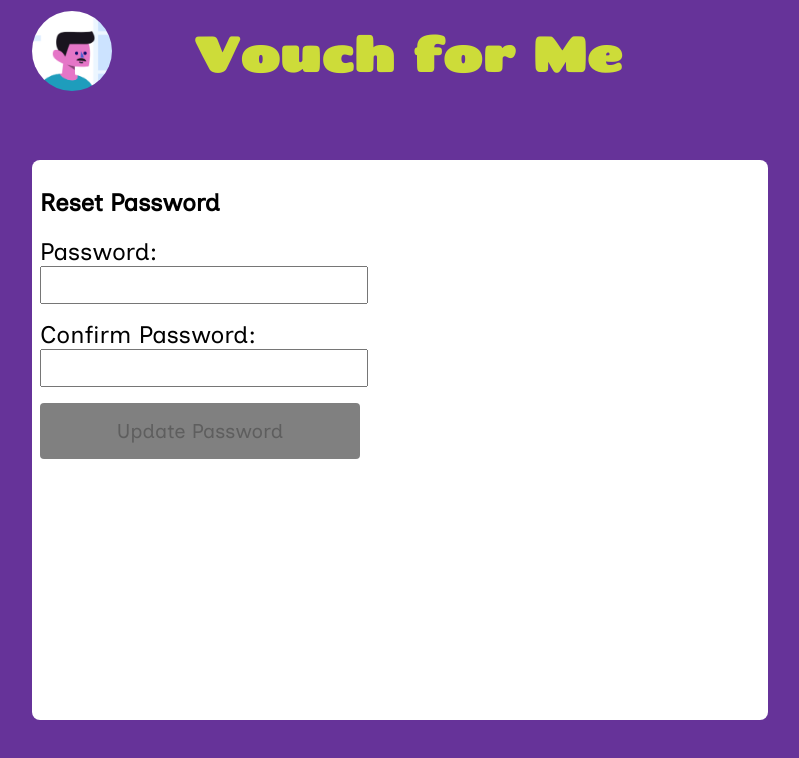
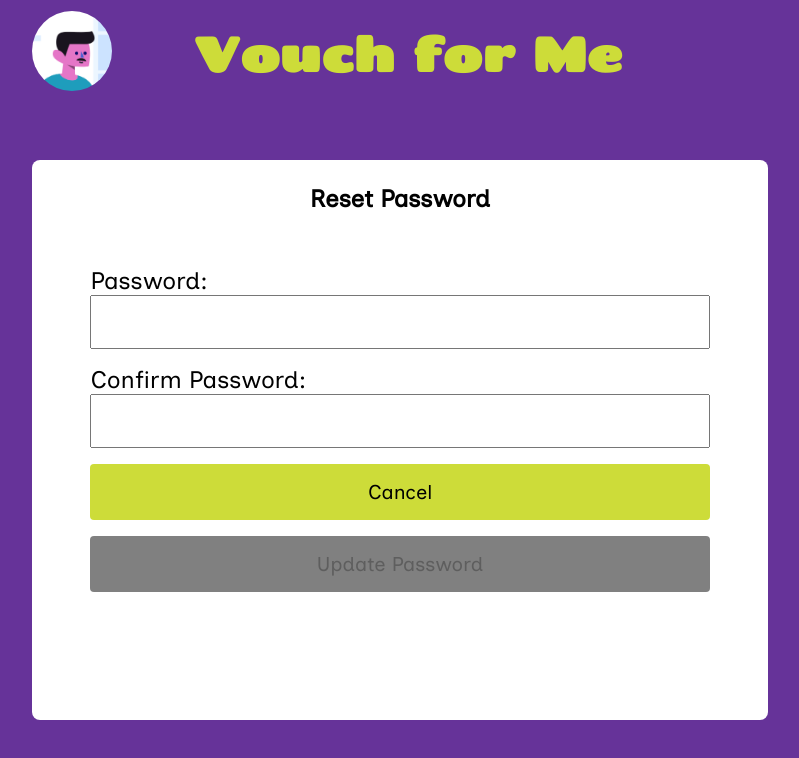
Before and after one commit to FlexWilliams/sveltekit-supabase, a SvelteKit app: page /auth/reset-password in a window 1280 px wide. Shown: the top 758 px of the page, without its empty margins (240-1039 px from the left). Built offline with nearby package versions, Linux system fonts and the light colour scheme; no server answers.

Commit message:
UX changes

```diff
--- a/src/lib/stuff/components/StuffSearchSocialCard.svelte
+++ b/src/lib/stuff/components/StuffSearchSocialCard.svelte
@@ -39,7 +39,6 @@
 	article {
 		position: relative;
 		height: 100%;
-		border: 1px solid #ddddddd4;
 		min-height: 100%;
 		max-height: 100%;
 		border-radius: 0.25rem;
@@ -54,6 +53,8 @@
 			text-align: center;
 			font-size: 1rem;
 			margin-bottom: 0;
+			position: relative;
+			z-index: 1;
 		}
 
 		button {
@@ -63,7 +64,7 @@
 			height: 100%;
 			width: 100%;
 			border: none;
-			background-color: transparent;
+			background-color: #6633990d;
 		}
 	}
 </style>
--- a/src/lib/stuff/components/StuffSearchSocialCarousel.svelte
+++ b/src/lib/stuff/components/StuffSearchSocialCarousel.svelte
@@ -27,6 +27,7 @@
 	h3 {
 		text-align: center;
 		margin: 0;
+		color: rebeccapurple;
 	}
 
 	ul {
@@ -42,7 +43,7 @@
 			margin: 0;
 			margin-right: 1rem;
 			padding: 0;
-			height: calc(100%);
+			height: 90%;
 			width: 80%;
 			min-width: 80%;
 			background-color: white;
--- a/src/routes/auth/reset-password/+page.svelte
+++ b/src/routes/auth/reset-password/+page.svelte
@@ -43,6 +43,8 @@
 
 <h2>Reset Password</h2>
 <form id="reset-password">
+	<input name="email" type="email" autocomplete="username" hidden />
+
 	<label>
 		<span>Password:</span>
 		<input
@@ -65,34 +67,43 @@
 		/>
 	</label>
 
+	<button type="button" onclick={() => window.history.back()}>Cancel</button>
+
 	<button type="submit" disabled={!passwordsMatch || saving} onclick={resetPassword}
 		>Update Password</button
 	>
 </form>
 
 <style lang="scss">
+	@use '../../../lib/styles/forms/forms.scss';
+	@use '../../../lib/styles/responsive.scss';
+
+	h2 {
+		@include forms.form_header;
+	}
+
 	form {
+		@include forms.form;
 		display: flex;
 		flex-direction: column;
+		align-items: center;
+		justify-content: flex-start;
 		gap: 1rem;
-		align-items: flex-start;
 
 		label {
 			display: flex;
 			flex-direction: column;
+			width: 90%;
 
-			font-size: 1.5rem;
 			input {
-				width: 20rem;
-
+				width: calc(100% - 8px);
 				height: 2rem;
 			}
 		}
 
 		button {
-			width: 20rem;
-			min-height: 3rem;
-			font-size: 1.25rem;
+			width: 90%;
+			min-height: 2rem;
 			background-color: #cddc39;
 			border: none;
 			border-radius: 0.25rem;
@@ -103,4 +114,20 @@
 			}
 		}
 	}
+
+	@media screen and (min-width: responsive.$tablet-width) {
+		form {
+			label {
+				font-size: 1.5rem;
+				input {
+					height: 3rem;
+				}
+			}
+
+			button {
+				min-height: 3rem;
+				font-size: 1.25rem;
+			}
+		}
+	}
 </style>
--- a/src/routes/profile/+layout@.svelte
+++ b/src/routes/profile/+layout@.svelte
@@ -1,8 +1,28 @@
-<script>
+<script lang="ts">
+	import { afterNavigate } from '$app/navigation';
+	import { onMount } from 'svelte';
+
 	let { children } = $props();
+
+	let route: string | null = $state(null);
+
+	onMount(() => {
+		afterNavigate((e) => {
+			route = e.to?.route?.id || null;
+		});
+	});
 </script>
 
 <section class="panel">
+	<h2>
+		{#if route === '/profile'}
+			My Profile
+		{:else if route === '/profile/update'}
+			Update Profile
+		{:else if route === '/profile/invite'}
+			Invite Friend
+		{/if}
+	</h2>
 	{@render children()}
 </section>
 
@@ -12,4 +32,8 @@
 	section {
 		@include panel.panel;
 	}
+
+	h2 {
+		text-align: center;
+	}
 </style>
--- a/src/routes/profile/invite/+page.svelte
+++ b/src/routes/profile/invite/+page.svelte
@@ -1,6 +1,10 @@
 <script lang="ts">
 	import { Logger } from '$lib/logging/logger';
 	import { ToastrService } from '$lib/toastr/services/ToastrService';
+
+	let email: string | null = $state(null);
+
+	let sendingInvite: boolean = $state(false);
 
 	function clearForm(): void {
 		const form = document.getElementById('invite-friend') as HTMLFormElement;
@@ -9,11 +13,13 @@
 
 	async function sendInvite(event: Event): Promise<void> {
 		event.preventDefault(); // TODO: use as enhancemment with form use:enhance!
-		const email = (document.getElementById('email') as HTMLInputElement)?.value;
+		email = (document.getElementById('email') as HTMLInputElement)?.value;
 
 		if (!email) {
 			return;
 		}
+
+		sendingInvite = true;
 
 		const response = await fetch(`/api/invite`, {
 			method: 'POST',
@@ -32,12 +38,68 @@
 			ToastrService.alert(`Invite sent!\nAwaiting confirmation.`);
 			clearForm();
 		}
+
+		sendingInvite = false;
 	}
 </script>
 
 <form id="invite-friend" name="invite-friend">
-	<label for="email">Email:</label>
-	<input id="email" type="email" autocomplete="email" />
+	<div class="form-field">
+		<label for="email">Email:</label>
+		<input id="email" type="email" autocomplete="email" bind:value={email} />
+	</div>
 
-	<button type="submit" onclick={sendInvite}>Send Invite</button>
+	<button type="button" class="cancel" onclick={() => window.history.back()}>Cancel</button>
+	<button type="submit" onclick={sendInvite} disabled={!email || sendingInvite}>Send Invite</button>
 </form>
+
+<style lang="scss">
+	@use '../../../lib/styles/forms/forms.scss';
+
+	form {
+		@include forms.form;
+		justify-content: flex-start;
+
+		div.form-field {
+			@include forms.form_field;
+			margin: 0.5rem 0;
+
+			label {
+				@include forms.form_field_label;
+			}
+
+			input {
+				@include forms.form_field_text_input;
+
+				&::-webkit-file-upload-button {
+					border: none;
+				}
+			}
+		}
+
+		button {
+			// TODO: standardize save buttons
+			margin-top: 1rem;
+			min-height: 2rem;
+			height: 2rem;
+			background-color: rebeccapurple;
+			color: white;
+			border: none;
+			border-radius: 0.25rem;
+
+			&:disabled {
+				// TODO: standardize save buttons
+				background-color: gray;
+			}
+
+			box-shadow:
+				rgba(0, 0, 0, 0.1) 0px 4px 6px -1px,
+				rgba(0, 0, 0, 0.06) 0px 2px 4px -1px;
+		}
+
+		button.cancel {
+			color: black;
+			background-color: #cddc39;
+		}
+	}
+</style>
--- a/src/routes/profile/update/+page.svelte
+++ b/src/routes/profile/update/+page.svelte
@@ -88,8 +88,6 @@
 		req.send(formData);
 	}
 </script>
-
-<h2>My Profile</h2>
 
 <form name="user-profile">
 	<div class="form-controls">
--- a/src/routes/search/+page.svelte
+++ b/src/routes/search/+page.svelte
@@ -93,7 +93,6 @@
 			{:else}
 				<li class="list-help-text">
 					<p class="search-help">Search for anything!</p>
-					<p class="search-help">Maybe your friends have it for rent</p>
 				</li>
 			{/if}
 		{/each}
@@ -116,12 +115,12 @@
 
 		h2 {
 			@include forms.form_header;
-			height: 5%;
+			height: 10%;
 		}
 
 		form {
-			padding: 1rem;
-			height: calc(10% - 2rem);
+			padding: 0 1rem;
+			height: 10%;
 
 			label {
 				margin: 0;
@@ -165,7 +164,6 @@
 				margin: 0;
 				margin-right: 1rem;
 				padding: 0;
-				height: calc(100%);
 				width: 80%;
 				min-width: 80%;
 				background-color: white;
```
Also changed, not shown: src/routes/profile/+page.svelte (+15 -2 lines).
